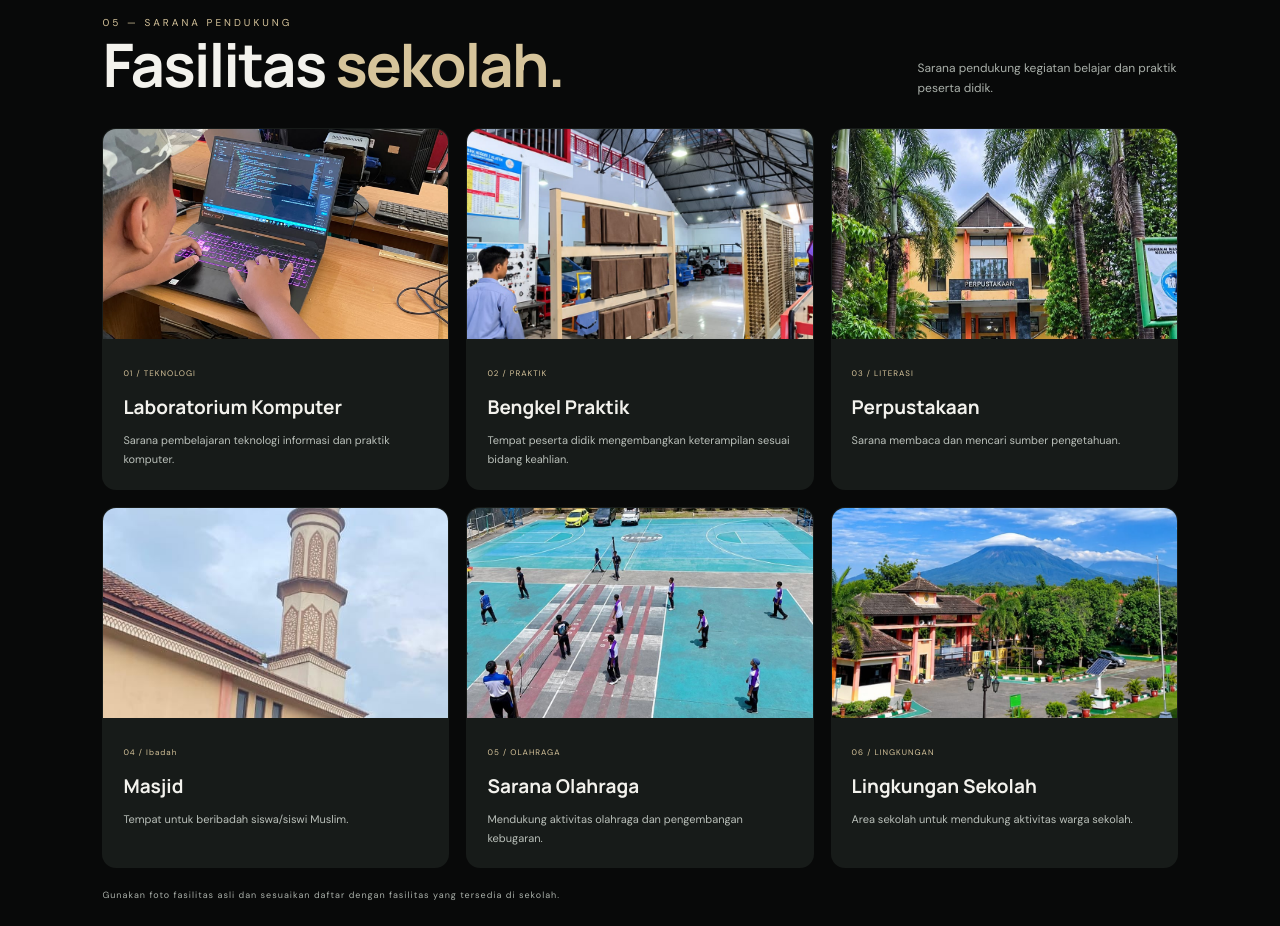
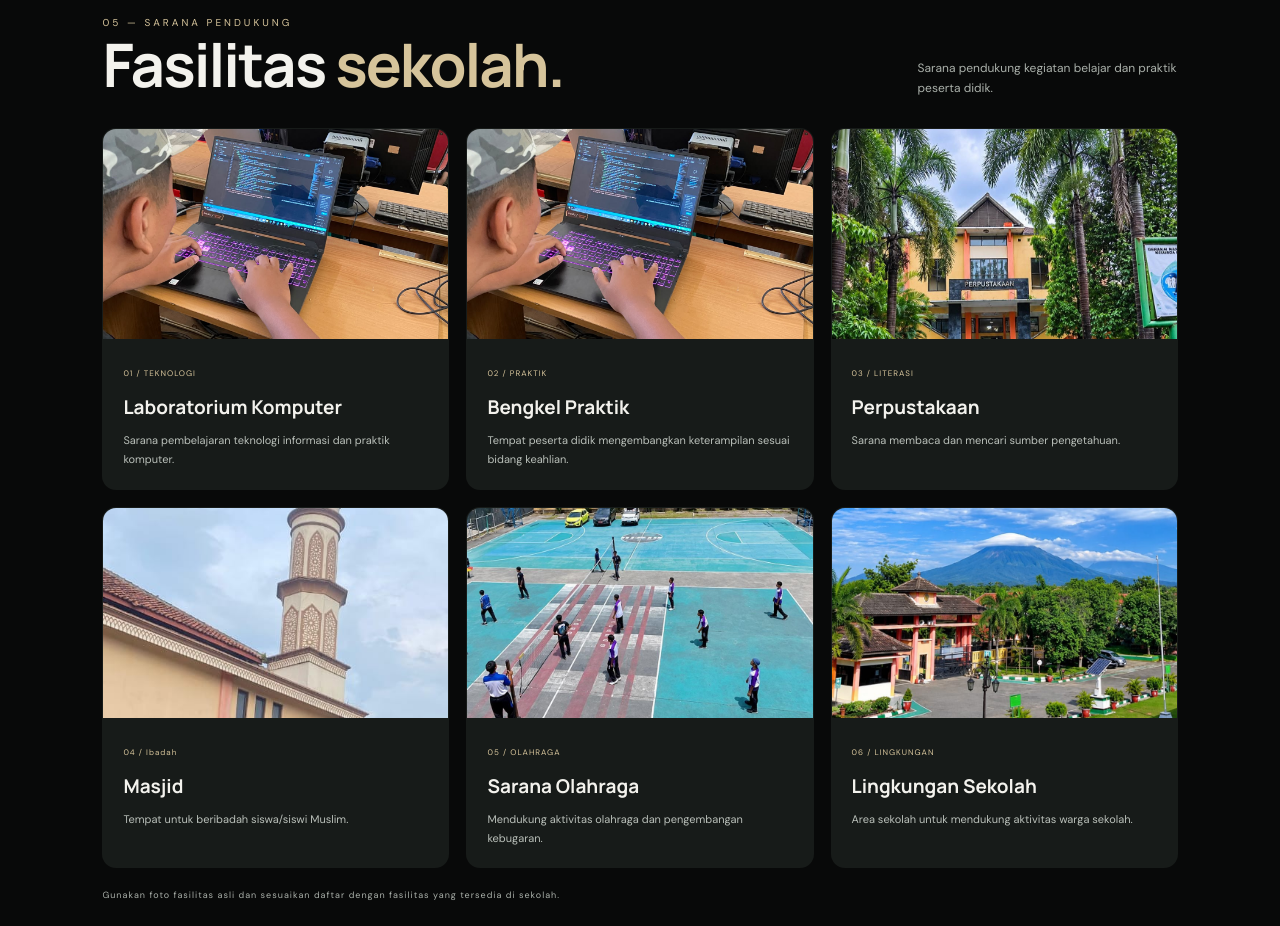
Before and after one commit to rafyusran3-ui/website-smkn2-klaten, a plain HTML site: page index.html in a window 1280 px wide. Shown: the part 3580-4506 px from the top of the page. Drawn offline with Linux system fonts and the light colour scheme.

Commit message:
Update index.html

```diff
--- a/index.html
+++ b/index.html
@@ -248,7 +248,7 @@
           <div><span>01 / TEKNOLOGI</span><h3>Laboratorium Komputer</h3><p>Sarana pembelajaran teknologi informasi dan praktik komputer.</p></div>
         </article>
         <article class="facility-card">
-          <img src="images/bengkel.jpg" alt="Bengkel praktik">
+          <img src="images/jurusan-pplg.jpg" alt="Bengkel praktik">
           <div><span>02 / PRAKTIK</span><h3>Bengkel Praktik</h3><p>Tempat peserta didik mengembangkan keterampilan sesuai bidang keahlian.</p></div>
         </article>
         <article class="facility-card">
```
